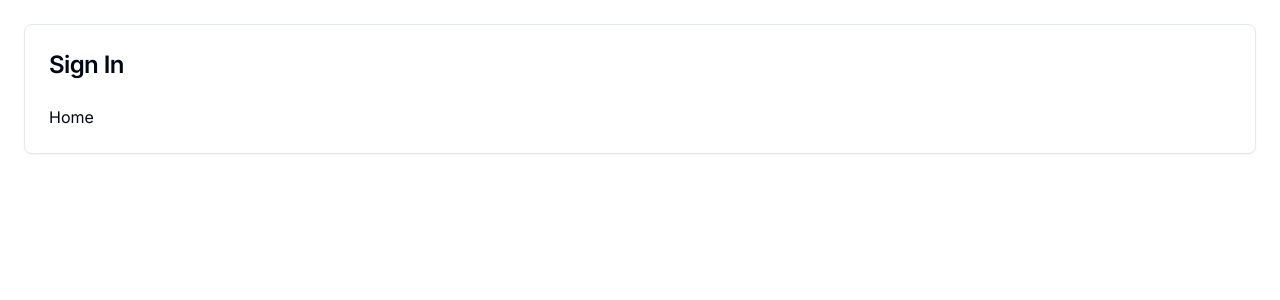
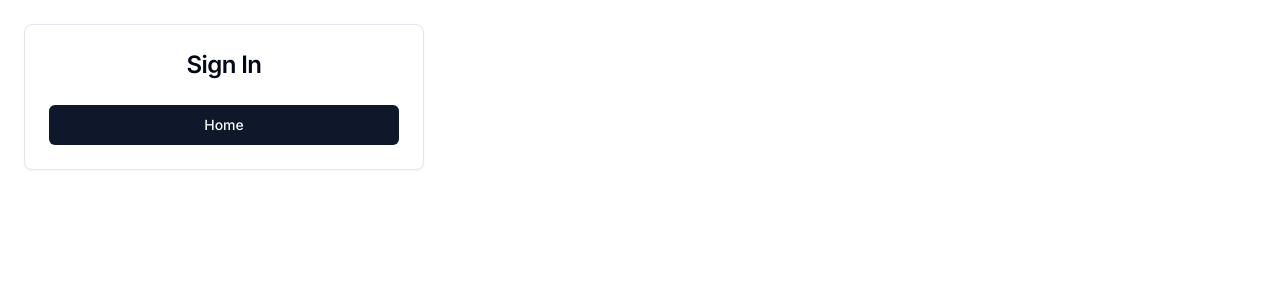
Before and after one commit to PeiChi-Hung/booking-system, a Next.js app: page / in a window 1280 px wide. Shown: the top 300 px of the page. Built offline with nearby package versions, Linux system fonts and the light colour scheme.

Commit message:
Updated action in failed tab

```diff
--- a/src/app/home/page.tsx
+++ b/src/app/home/page.tsx
@@ -14,6 +14,7 @@ import { Badge } from "@/components/ui/badge"
 import { cn } from "@/lib/utils"
 import CancelledMobile from "@/components/mobile/CancelledMobile"
 import FailedTask from "@/components/FailedTask"
+import Navbar from "@/components/Navbar"
 
 // following numbers will be replaced by API
 const runningCount = 4
@@ -25,7 +26,8 @@ const failedCount = 1
 
 export default function Home() {
   return (
-    <main className="mt-3 px-1 md:mt-5 md:px-5">
+    <main>
+      <Navbar />
       <Tabs defaultValue="running">
         <TabsList className="grid grid-cols-3 grid-rows-2 md:grid-cols-6 md:grid-rows-none w-full gap-3 h-full">
           <TabsTrigger value="running" className="hover:bg-slate-200">
--- a/src/app/page.tsx
+++ b/src/app/page.tsx
@@ -4,16 +4,20 @@ import Link from "next/link"
 
 export default function Signin() {
   return (
+    <div className="w-[400px]">
       <Card>
-      <CardHeader className="space-y-1">
-        <CardTitle className="text-2xl">Sign In</CardTitle>
+        <CardHeader>
+          <CardTitle className="text-2xl text-center">Sign In</CardTitle>
         </CardHeader>
         <CardContent>
           <div>
             {/* <Button variant="outline">Google</Button> */}
+            <Button className="w-full">
               <Link href="/home">Home</Link>
+            </Button>
           </div>
         </CardContent>
       </Card>
+    </div>
   )
 }
--- a/src/components/FailedTask.tsx
+++ b/src/components/FailedTask.tsx
@@ -117,7 +117,7 @@ export default function FailedTask() {
             <TableCell></TableCell>
             <TableCell className="text-right">
               <Button className="text-xs">Update</Button>
-              <Button className="mx-1 text-xs">Pause</Button>
+              <Button className="mx-1 text-xs">Resume</Button>
               <Button className="text-xs">Cancel</Button>
             </TableCell>
             <TableCell className="text-right"></TableCell>
--- a/src/components/Navbar.tsx
+++ b/src/components/Navbar.tsx
@@ -7,6 +7,7 @@ import {
   DropdownMenuContent,
   DropdownMenuItem,
 } from "./ui/dropdown-menu"
+import Link from "next/link"
 
 export default function Navbar() {
   const [isOpen, setisOpen] = useState(false)
@@ -60,7 +61,9 @@ export default function Navbar() {
           </div>
         </DropdownMenuTrigger>
         <DropdownMenuContent className="w-52">
-          <DropdownMenuItem>Sign Out</DropdownMenuItem>
+          <DropdownMenuItem>
+            <Link href="/">Sign Out</Link>
+          </DropdownMenuItem>
         </DropdownMenuContent>
       </DropdownMenu>
     </nav>
```
Lines whose indentation alone changed are shown as unchanged.
